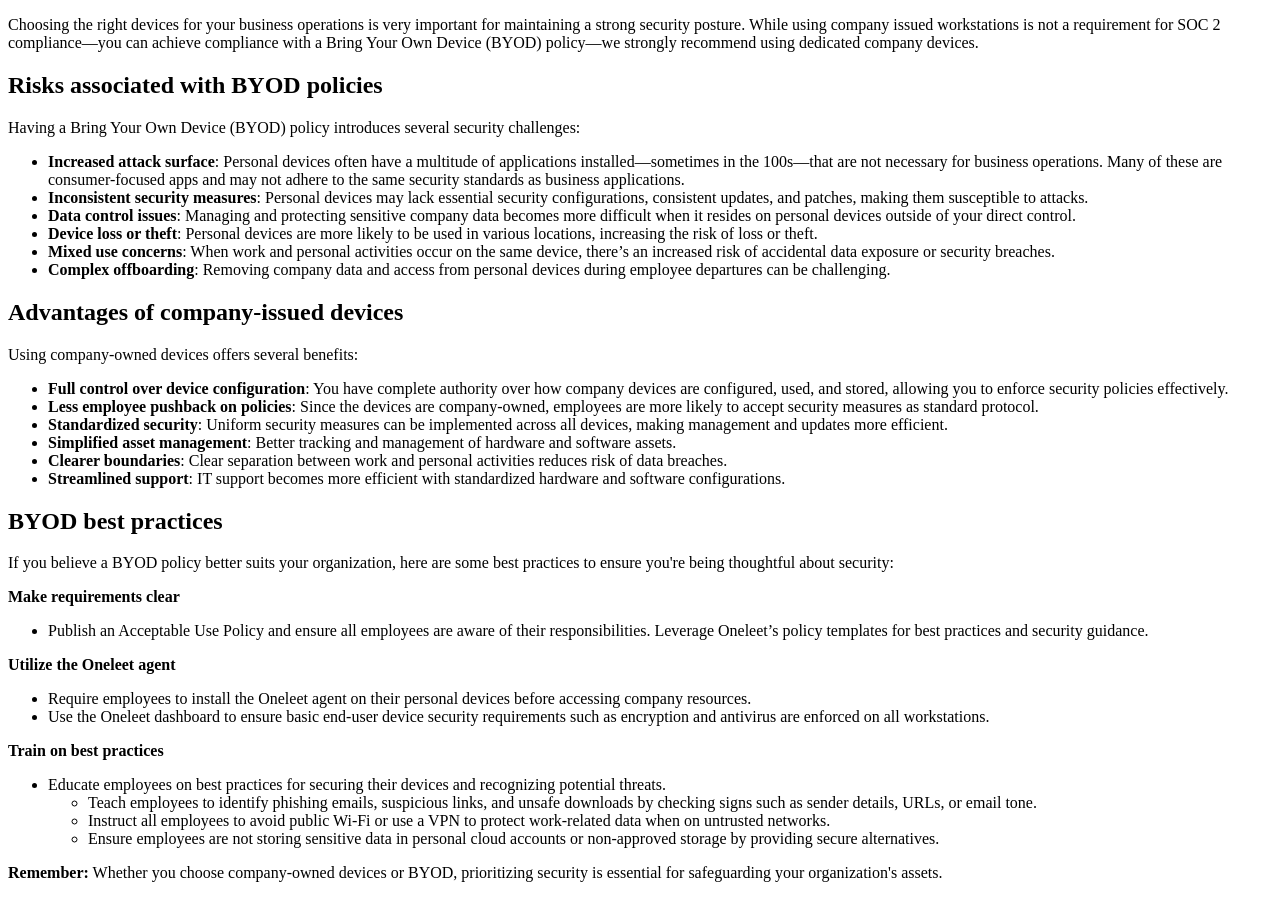
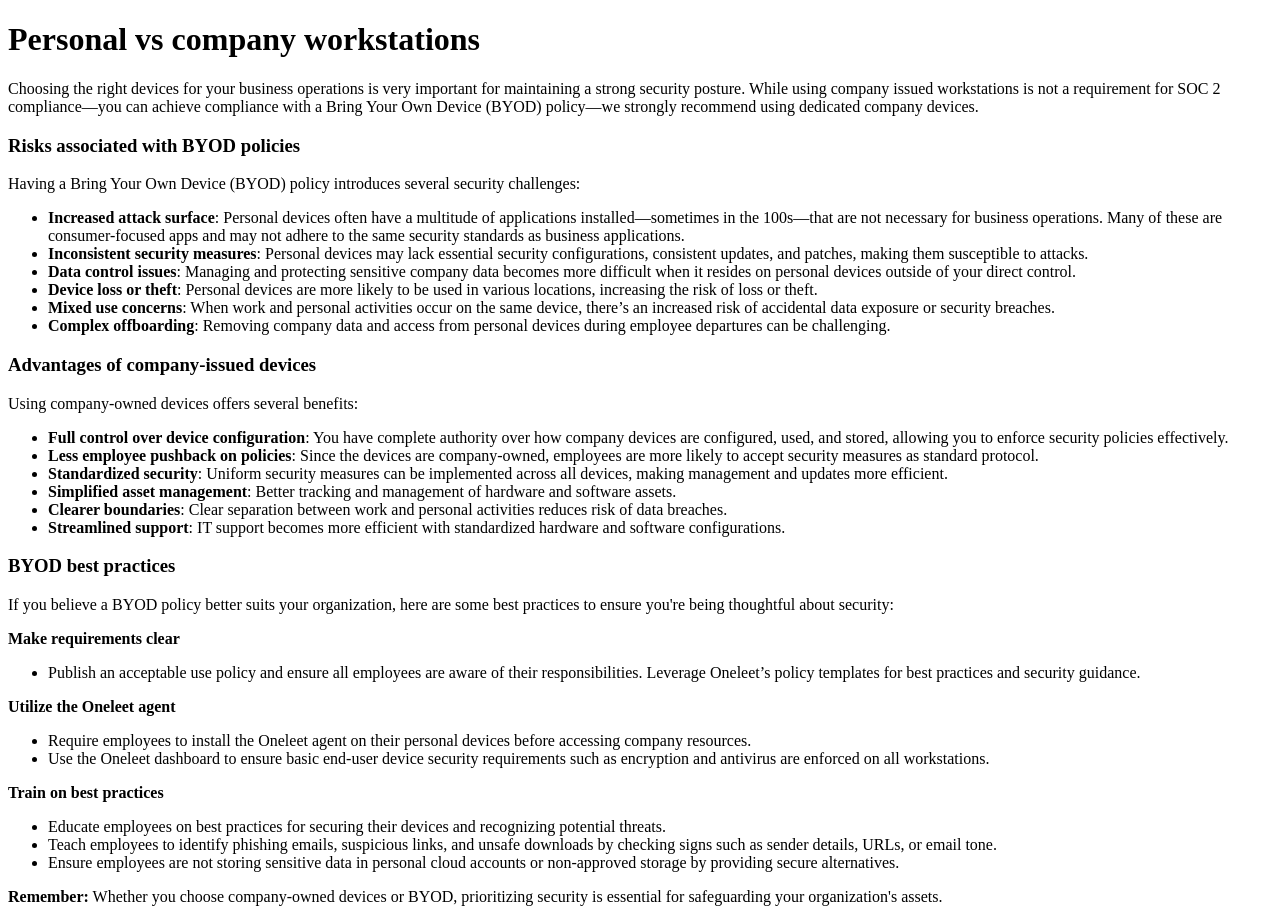
Before and after one commit to Oneleet/oneleet-docs, a Next.js app: page /guides/personal-vs-company-workstations in a window 1280 px wide. Before the commit the page ends 898 px from the top, so only its background shows below. Built offline with nearby package versions, Linux system fonts and the light colour scheme.

Commit message:
More formatting changes

```diff
--- a/pages/guides/personal-vs-company-workstations.mdx
+++ b/pages/guides/personal-vs-company-workstations.mdx
@@ -1,6 +1,8 @@
+# Personal vs company workstations
+
 Choosing the right devices for your business operations is very important for maintaining a strong security posture. While using company issued workstations is not a requirement for SOC 2 compliance—you can achieve compliance with a Bring Your Own Device (BYOD) policy—we strongly recommend using dedicated company devices.
 
-## **Risks associated with BYOD policies**
+### **Risks associated with BYOD policies**
 
 Having a Bring Your Own Device (BYOD) policy introduces several security challenges:
 
@@ -11,7 +13,7 @@ Having a Bring Your Own Device (BYOD) policy introduces several security challen
 - **Mixed use concerns**: When work and personal activities occur on the same device, there’s an increased risk of accidental data exposure or security breaches.
 - **Complex offboarding**: Removing company data and access from personal devices during employee departures can be challenging.
 
-## **Advantages of company-issued devices**
+### **Advantages of company-issued devices**
 
 Using company-owned devices offers several benefits:
 
@@ -22,13 +24,13 @@ Using company-owned devices offers several benefits:
 - **Clearer boundaries**: Clear separation between work and personal activities reduces risk of data breaches.
 - **Streamlined support**: IT support becomes more efficient with standardized hardware and software configurations.
 
-## **BYOD best practices**
+### **BYOD best practices**
 
 If you believe a BYOD policy better suits your organization, here are some best practices to ensure you're being thoughtful about security:
 
 **Make requirements clear**
 
-- Publish an Acceptable Use Policy and ensure all employees are aware of their responsibilities. Leverage Oneleet’s policy templates for best practices and security guidance.
+- Publish an acceptable use policy and ensure all employees are aware of their responsibilities. Leverage Oneleet’s policy templates for best practices and security guidance.
 
 **Utilize the Oneleet agent**
 
@@ -38,8 +40,7 @@ If you believe a BYOD policy better suits your organization, here are some best
 **Train on best practices**
 
 - Educate employees on best practices for securing their devices and recognizing potential threats.
-    - Teach employees to identify phishing emails, suspicious links, and unsafe downloads by checking signs such as sender details, URLs, or email tone.
-    - Instruct all employees to avoid public Wi-Fi or use a VPN to protect work-related data when on untrusted networks.
-    - Ensure employees are not storing sensitive data in personal cloud accounts or non-approved storage by providing secure alternatives.
+- Teach employees to identify phishing emails, suspicious links, and unsafe downloads by checking signs such as sender details, URLs, or email tone.
+- Ensure employees are not storing sensitive data in personal cloud accounts or non-approved storage by providing secure alternatives.
 
 **Remember:** Whether you choose company-owned devices or BYOD, prioritizing security is essential for safeguarding your organization's assets.
```
